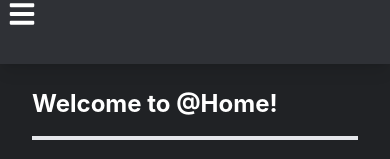
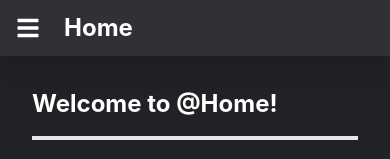
Before and after one commit to tigorlazuardi/at-home, a Next.js app: page / in a window 390 px wide. Shown: the top 159 px of the page. Built offline with nearby package versions, Linux system fonts and the light colour scheme.

Commit message:
feat(topbar): implemented auto hide

```diff
--- a/components/Sidebar/TopBar.tsx
+++ b/components/Sidebar/TopBar.tsx
@@ -1,15 +1,58 @@
 import entries from './Entries'
 import { SideBarProp } from './Sidebar'
 import { FaBars } from 'react-icons/fa'
+import { useRouter } from 'next/router'
+import { useEffect, useState } from 'react'
+import clsx from 'clsx'
 
 export interface TopBarProp extends SideBarProp, React.HTMLAttributes<HTMLDivElement> {}
 
+interface VerticalOffset {
+	previous: number
+	isScrollingDown: boolean
+}
+
 export default function TopBar({ dark, on_click, icon_size, ...props }: TopBarProp) {
-	const ico = icon_size ?? 28
+	const router = useRouter()
+	const active = entries.find((v) => v.is_active(router.route))
+	const ico = icon_size ?? 24
+	const [scrollState, setScrollState] = useState<VerticalOffset>({
+		previous: 0,
+		isScrollingDown: false,
+	})
+	useEffect(() => {
+		const cb = (_e: Event) => {
+			const current = window.scrollY
+			if (current > 20) {
+				setScrollState({
+					previous: current,
+					isScrollingDown: current > scrollState.previous,
+				})
+			} else {
+				setScrollState({
+					previous: current,
+					isScrollingDown: false,
+				})
+			}
+		}
+		window.addEventListener('scroll', cb)
+		return () => window.removeEventListener('scroll', cb)
+	}, [scrollState])
+	const { isScrollingDown } = scrollState
+	const topBarClassName =
+		'flex fixed top-0 left-0 z-50 gap-6 items-center px-4 py-3 m-0 w-screen text-white shadow-lg sm:hidden bg-white-800 dark:text-dark dark:bg-discord-800 transition-all duration-300'
 	return (
 		<div {...props}>
-			<div className="flex fixed top-0 left-0 flex-col pl-2 m-0 w-screen h-16 text-white shadow-lg sm:hidden bg-white-800 dark:text-dark dark:bg-discord-800">
-				<FaBars className="text-white" size={ico} />
+			<div className="h-16"></div>
+			<div
+				className={clsx({
+					[topBarClassName]: true,
+					'-translate-y-16': isScrollingDown,
+					'shadow-xl': true,
+				})}
+			>
+				<FaBars className="dark:text-white" size={ico} />
+				<div className="text-2xl font-bold dark:text-white">{active?.tooltip_text || '@Home'}</div>
 			</div>
 		</div>
 	)
--- a/pages/_app.tsx
+++ b/pages/_app.tsx
@@ -38,7 +38,7 @@ function MyApp({ Component, pageProps }: AppProps) {
 							: window.localStorage.setItem('dark_mode', 'false')
 					}}
 				/>
-				<TopBar className="h-16" />
+				<TopBar />
 				<div className="sm:pl-16">
 					<Component {...pageProps} />
 				</div>
```
Also changed, not shown: 1 other file (tests, documents, lock files or other folders).
